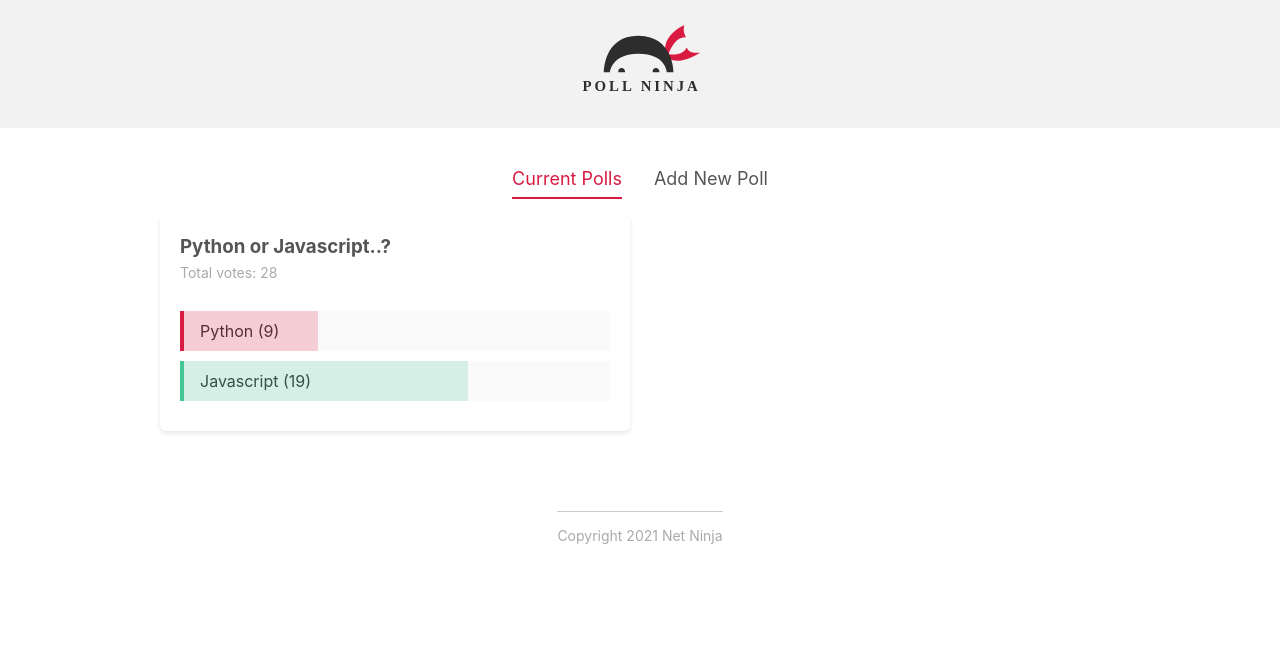
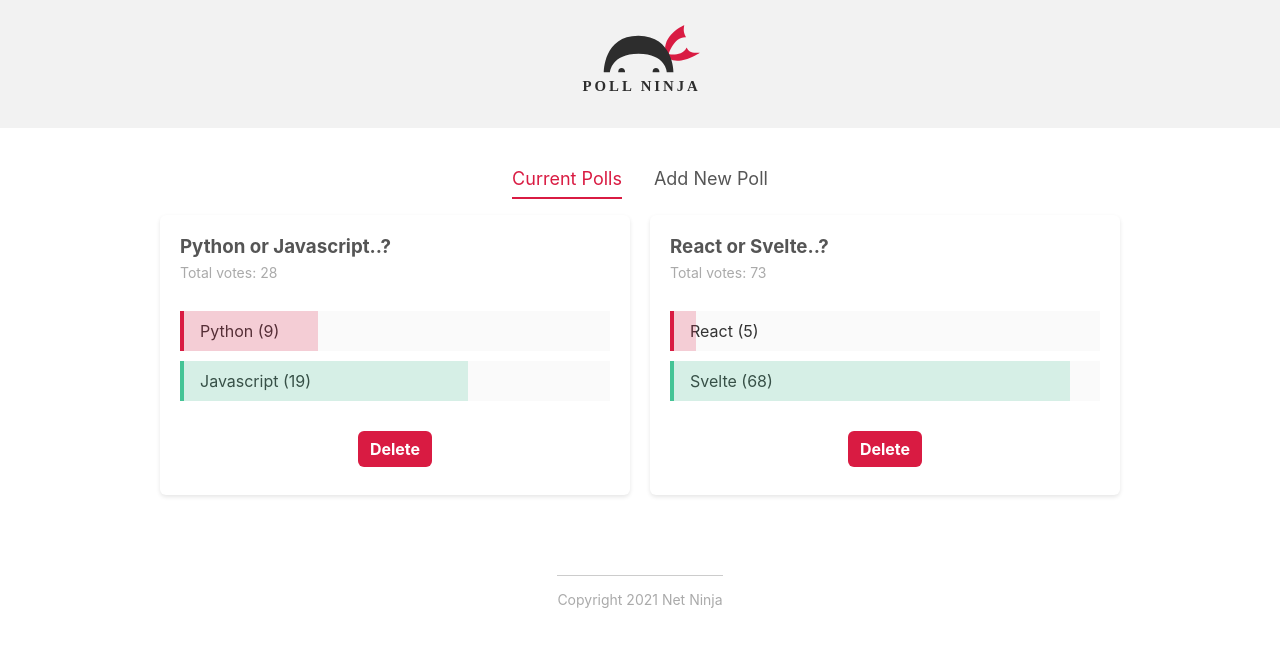
Before and after one commit to oscardbg/svelte-polls01, a Svelte app: page / in a window 1280 px wide. Shown: the top 646 px of the page. Built offline with nearby package versions, Linux system fonts and the light colour scheme.

Commit message:
Delete poll button

```diff
--- a/src/components/PollDetail.svelte
+++ b/src/components/PollDetail.svelte
@@ -1,6 +1,5 @@
 <script>
-   import App from "../App.svelte";
-
+   import Button from "../shared/Button.svelte";
    import Card from "../shared/Card.svelte";
    import PollStore from "../stores/PollStore";
 
@@ -22,6 +21,12 @@
          return newPolls;
       });
    };
+
+   const handleDelete = (id) => {
+      PollStore.update((currentPolls) => {
+         return currentPolls.filter((poll) => poll.id !== id);
+      });
+   };
 </script>
 
 <Card>
@@ -35,6 +40,11 @@
       <div class="answer" on:click={() => handleVote("b", poll.id)}>
          <div class="percent percent-b" style="width: {percentB}%" />
          <span> {poll.answerB} ({poll.votesB}) </span>
+      </div>
+      <div class="delete">
+         <Button flat={true} on:click={() => handleDelete(poll.id)}
+            >Delete</Button
+         >
       </div>
    </div>
 </Card>
@@ -79,4 +89,8 @@
       background: rgba(69, 196, 150, 0.2);
       border-left: 4px solid #45c496;
    }
+   .delete {
+      margin-top: 30px;
+      text-align: center;
+   }
 </style>
--- a/src/components/PollList.svelte
+++ b/src/components/PollList.svelte
@@ -6,6 +6,8 @@
 <div class="poll-list">
    {#each $PollStore as poll (poll.id)}
       <PollDetail {poll} />
+   {:else}
+      <p>Not polls created yet, create one...</p>
    {/each}
 </div>
 
--- a/src/shared/Button.svelte
+++ b/src/shared/Button.svelte
@@ -4,7 +4,7 @@
    export let inverse = false;
 </script>
 
-<button class={type} class:flat class:inverse>
+<button class={type} class:flat class:inverse on:click>
    <slot />
 </button>
 
--- a/src/stores/PollStore.js
+++ b/src/stores/PollStore.js
@@ -9,6 +9,14 @@
       votesA: 9,
       votesB: 19,
    },
+   {
+      id: 2,
+      question: "React or Svelte..?",
+      answerA: "React",
+      answerB: "Svelte",
+      votesA: 5,
+      votesB: 68,
+   },
 ]);
 
 export default PollStore;
```
